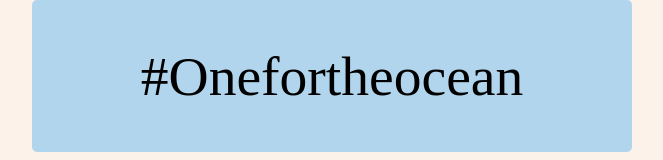
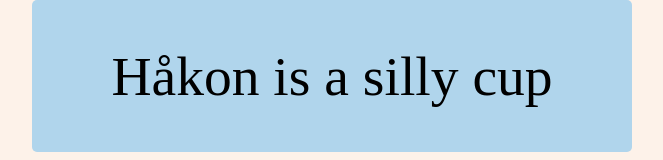
Before and after one commit to marteloge/onefortheocean, a React (Create React App) app: page / in a window 1280 px wide. Shown: the top 160 px of the page, without its empty margins (308-971 px from the left). Built offline with nearby package versions, Linux system fonts and the light colour scheme; a web font is replaced by a local one.

Commit message:
fix: i18n implementation

```diff
--- a/package.json
+++ b/package.json
@@ -18,6 +18,7 @@
     "prettier": "^2.0.4",
     "react": "^16.13.1",
     "react-dom": "^16.13.1",
+    "react-intl": "^4.4.0",
     "react-scripts": "3.4.1",
     "styled-components": "^5.1.0",
     "ts-loader": "^6.2.2",
--- a/src/App.tsx
+++ b/src/App.tsx
@@ -1,17 +1,21 @@
-import React from "react";
+import React, { useState } from "react";
 import { colors } from './styles/defaults'
 
+import { IntlProvider, FormattedMessage } from 'react-intl';
 import StyledApp from './components/StyledApp';
 import InformationSection from './components/InformationSection';
 import ImageSection from './components/ImageSection';
 import ImageTile from "./components/ImageTile";
-
+import { getMessage, SupportedLanguage } from "./i18n";
 
 const App = () => {
-  return <StyledApp>
+  const [locale] = useState<SupportedLanguage>("en");
 
+  return <IntlProvider locale={locale} messages={ getMessage(locale) }>
+    <StyledApp>
+      {/* <button onClick={() => setLocale("no")} /> */}
       <InformationSection background={colors.skyblue}>
-      <h1>#Onefortheocean</h1>
+        <h1><FormattedMessage id="header"></FormattedMessage></h1>
       </InformationSection>
 
       <ImageSection>
@@ -112,7 +116,7 @@ const App = () => {
       <InformationSection background={colors.skyblue}>
         <img src="./../assets/images/earth-sad.png" alt=""></img>
       </InformationSection>
-  </StyledApp>;
+    </StyledApp></IntlProvider>;
 };
 
 export default App;
--- /dev/null
+++ b/src/i18n/index.ts
@@ -0,0 +1,11 @@
+import no from './lang_no';
+import en from './lang_en';
+
+const languages = {
+  no, en
+}
+
+export type SupportedLanguage = "en" | "no";
+
+export const getMessage = (locale: SupportedLanguage) : { [key: string] : string } =>
+  languages[locale];
--- /dev/null
+++ b/src/i18n/lang_en.ts
@@ -0,0 +1,3 @@
+export default {
+  'header': 'Håkon is a silly cup'
+};
--- /dev/null
+++ b/src/i18n/lang_no.ts
@@ -0,0 +1,3 @@
+export default {
+  'header': 'Håkon er en tullekopp'
+};
--- a/src/index.tsx
+++ b/src/index.tsx
@@ -3,7 +3,6 @@ import ReactDOM from 'react-dom';
 import App from './App';
 
 import GlobalStyle from './styles/GlobalStyle';
-
 
 ReactDOM.render(
   <React.StrictMode>
```
Also changed, not shown: 1 other file (tests, documents, lock files or other folders). Lines whose indentation alone changed are shown as unchanged.
